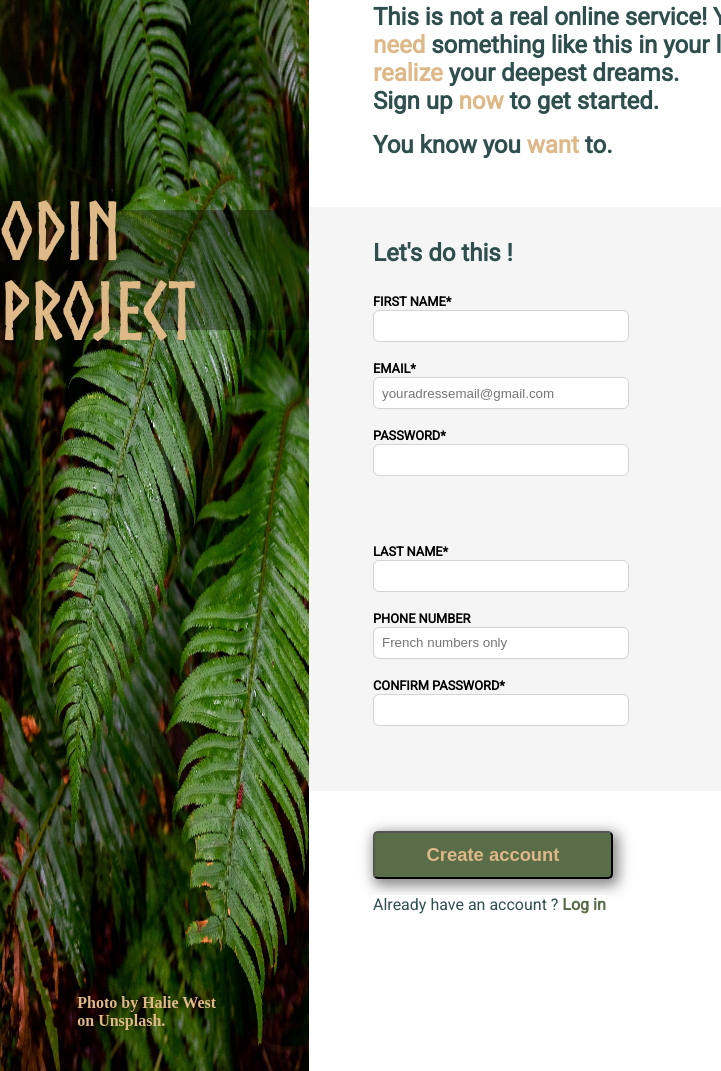
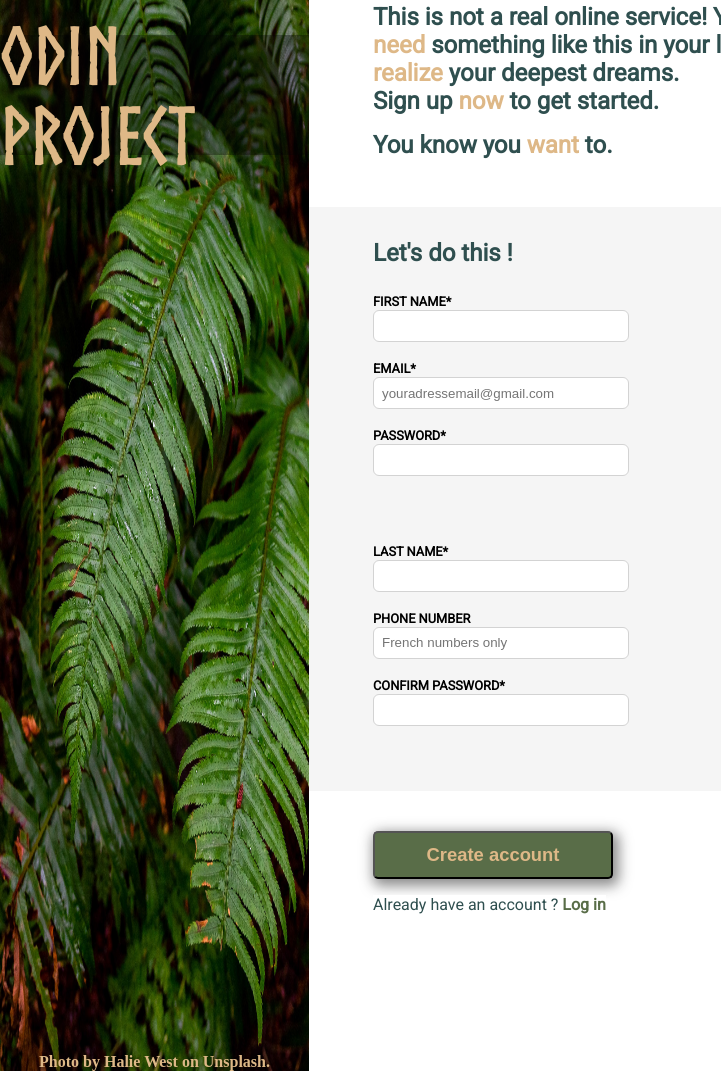
Before and after one commit to Hachounet/form, a plain HTML site: page index.html in a window 1280 px wide. Shown: the part 73-1144 px from the top of the page, without its empty margins (0-721 px from the left). Drawn offline with Linux system fonts and the light colour scheme.

Commit message:
trying to fix leftscreenpart

```diff
--- a/styles.css
+++ b/styles.css
@@ -30,13 +30,15 @@
   }
 
   #leftscreenpart {
-    position: relative;
+    position: static;
     width: 34%;
+
     display: flex;
+    flex-direction: column;
+    justify-content: space-between;
+    align-items: center;
     background-image: url("halie-west-25xggax4bSA-unsplash.jpg");
     background-size: 100% 100%;
-    overflow: auto;
-    z-index: 2;
   }
 
 
@@ -45,13 +47,11 @@
     font-family: "Norse";
     font-size: 5rem;
     color: burlywood;
-    position: absolute;
+    margin-top: 35%;
     display: flex;
     justify-content: center;
     align-items: center;
-    top: 30%;
-    left: 50%;
-    transform: translateY(-50%) translateX(-50%);
+
     background-color: hsla(0, 0%, 1%, 0.35); /* 75% opaque, i.e. 25% transparent */
     height: 15vh;
     width: 100%;
@@ -63,11 +63,11 @@
   #credits {
     font-weight: 600;
     color: burlywood;
-    display: inline-block;
-    position: absolute;
-    bottom: 2%;
-    left: 50%;
-    transform: translateY(-50%) translateX(-50%);
+    display: flex;
+    justify-content: center;
+    align-items: center;
+
+
   }
 
 
```
